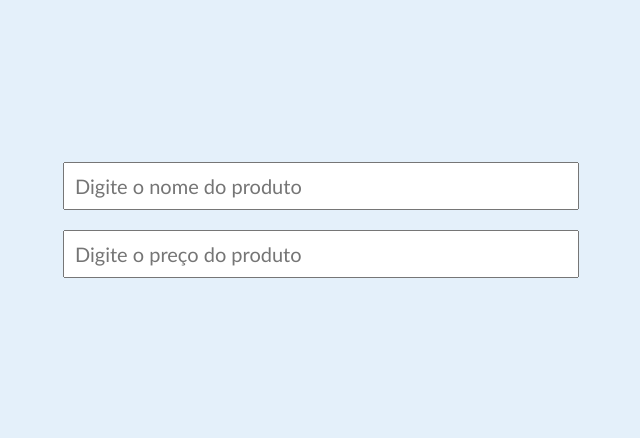
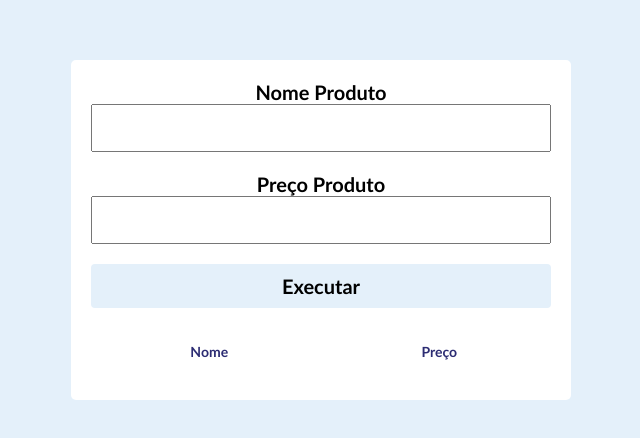
Before and after one commit to joaovsa97/Desafio-100, a plain HTML site: page Atividade 01/Desafio 10/index.html in a window 1280 px wide. Shown: the part 170-608 px from the top of the page, without its empty margins (319-959 px from the left). Drawn offline with Linux system fonts and the light colour scheme.

Commit message:
desafio 10

```diff
--- a/Atividade 01/Desafio 10/index.html
+++ b/Atividade 01/Desafio 10/index.html
@@ -6,11 +6,32 @@
     <meta name="viewport" content="width=device-width, initial-scale=1.0">
     <title>Desafio 5</title>
     <link rel="stylesheet" href="../style.css">
+    <script src="../script.js"></script>
 </head>
 <body>
-    <div class="container">
-        <input type="Nome" placeholder="Digite o nome do produto" />
-        <input type="number" placeholder="Digite o preço do produto" />
+    <div class="atv">
+        <label for="nome">Nome Produto</label>
+        <input id="nomeProd" type="Nome" name="nome"/>
+
+        <label for="preco">Preço Produto</label>
+        <input id="precProd" name="preco" type="number"/>
+
+        <button onclick="atividade10()">Executar</button>
+
+        <table >
+            <thead>
+                <tr>
+                    <th>Nome</th>
+                    <th>Preço</th>
+                </tr>
+            </thead>
+            <tbody id="table">
+                <tr>
+                    <td></td>
+                    <td></td>
+                </tr>
+            </tbody>
+        </table>
     </div>
 </body>
 </html>
--- a/Atividade 01/script.js
+++ b/Atividade 01/script.js
@@ -1,9 +1,13 @@
+// Declaração variaveis globais
+
+var objProd = []
+
 const atividade01 = () => {
     let msg = document.getElementById("welcome");
     let name = document.getElementById("name");
 
     // return msg.textContent = "Welcome "+ name.value;
-    msg.innerHTML = "Welcome "+ name.value;
+    msg.innerHTML = "Welcome " + name.value;
 }
 
 const atividade02 = () => {
@@ -27,3 +31,25 @@ const atividade03 = () => {
 // const atividade04 = () => {
 
 // }
+
+const atividade10 = () => {
+    var tableBody = document.getElementById("table")
+
+    objProd.push({ nome: document.getElementById('nomeProd').value,
+        preco: document.getElementById('precProd').value })
+
+    tableBody.innerHTML = ""
+
+    for(var i = 0; i < objProd.length; i++) {
+        var row = tableBody.insertRow(-1)
+        var nome = row.insertCell(-1)
+
+        nome.appendChild(document.createTextNode(objProd[i].nome))
+
+        var preco = row.insertCell(-1)
+        preco.appendChild(document.createTextNode(objProd[i].preco))
+    }
+
+    document.getElementById('nomeProd').value = ''
+    document.getElementById('precProd').value = ''
+}
--- a/Atividade 01/style.css
+++ b/Atividade 01/style.css
@@ -24,7 +24,6 @@ body{
     background-color: #fff;
 
     width: 500px;
-    height: 200px;
     padding: 20px;
     border-radius: 5px;
 }
@@ -37,3 +36,40 @@ input{
     padding: 10px;
     font-size: 20px;
 }
+
+label {
+    font-weight: bold;
+    font-size: 20px;
+}
+
+button {
+    width: 100%;
+    background-color: rgb(228, 240, 250);
+    padding: 10px;
+    font-size: 20px;
+    border-radius: 4px;
+    border: none;
+    font-weight: bold;
+    margin-bottom: 15px;
+    transition: 0.2s;
+}
+
+button:hover {
+    background-color: rgb(178, 205, 228);
+    cursor: pointer;
+}
+
+table {
+    width: 100%;
+    text-align: center;
+    color:#2C2C73;
+    font-weight: 700;
+    font-size: 14px;
+    margin-top: 20px;
+    border-collapse: collapse;
+}
+
+table tbody td {
+    background: none;
+    padding: 10px;
+}
```
